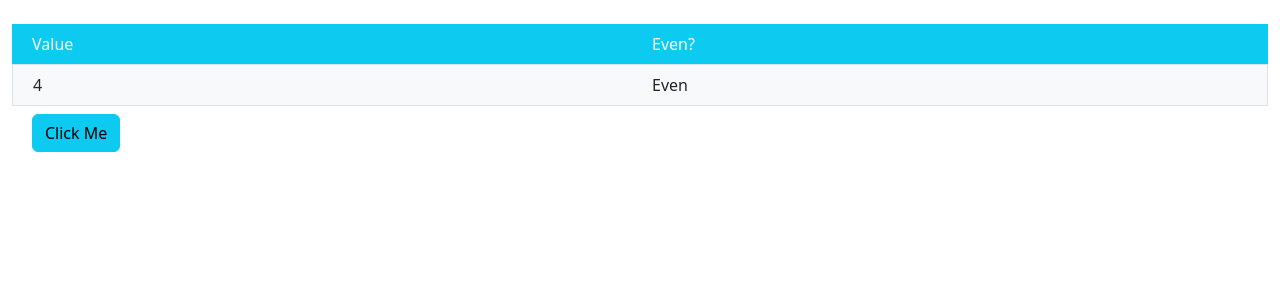
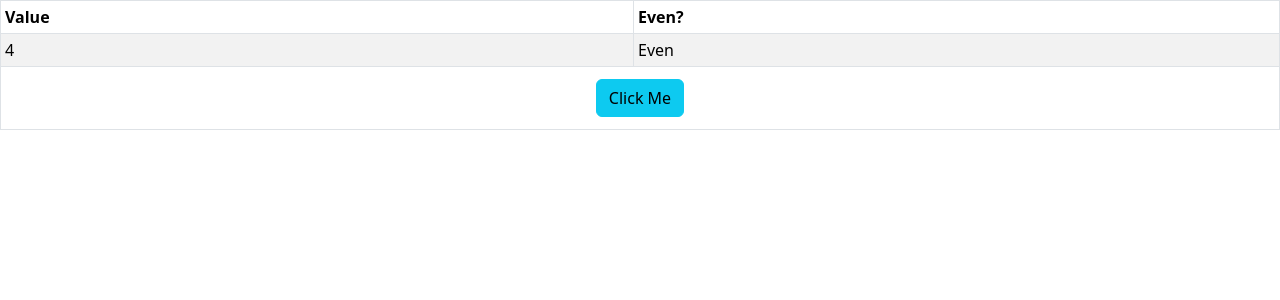
Before and after one commit to jericso/ittraining-proreact16-primer, a React (Create React App) app: page / in a window 1280 px wide. Shown: the top 300 px of the page. Built offline with nearby package versions, Linux system fonts and the light colour scheme; the HTML template or start-up script is replaced by a standard one.

Commit message:
Ch3 - Understanding Bootstrap - Using Bootstrap to Style Tables

```diff
--- a/src/App.js
+++ b/src/App.js
@@ -21,22 +21,28 @@
   handleClick = () => this.setState({ count: this.state.count + 1 });
 
   render = () => (
-    <div className="container-fluid p-4">
-      <div className="row bg-info text-white p-2">
-        <div className="col font-weight-bold">Value</div>
-        <div className="col-6 font-weight-bold">Even?</div>
-      </div>
-      <div className="row bg-light p-2 border">
-        <div className="col">{this.state.count}</div>
-        <div className="col-6">{this.isEven(this.state.count)}</div>
-      </div>
-      <div className="row">
-        <div className="col">
-          <button className="btn btn-info m-2" onClick={this.handleClick}>
-            Click Me
-          </button>
-        </div>
-      </div>
-    </div>
+    <table className="table table-striped table-bordered table-sm">
+      <thead className="bg-info text-white">
+        <tr>
+          <th>Value</th>
+          <th>Even?</th>
+        </tr>
+      </thead>
+      <tbody>
+        <tr>
+          <td>{this.state.count}</td>
+          <td>{this.isEven(this.state.count)} </td>
+        </tr>
+      </tbody>
+      <tfoot className="text-center">
+        <tr>
+          <td colSpan="2">
+            <button className="btn btn-info m-2" onClick={this.handleClick}>
+              Click Me
+            </button>
+          </td>
+        </tr>
+      </tfoot>
+    </table>
   );
 }
```
